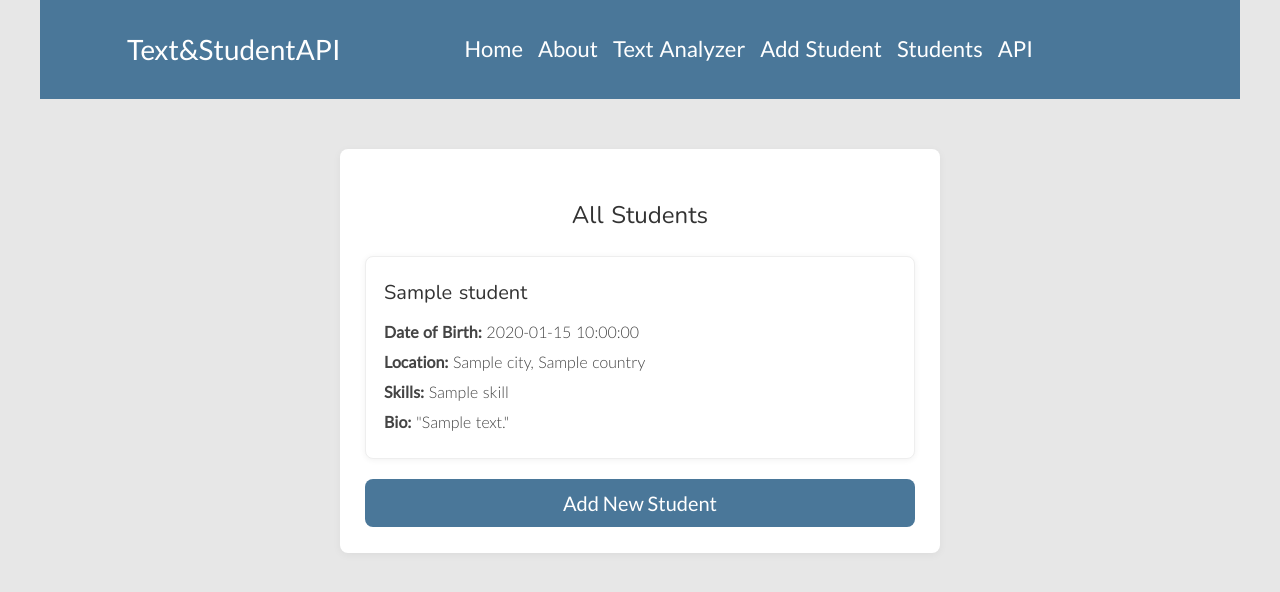
After one commit to Cobos-Bioinfo/Text-And-Student-API, a FastAPI app: template templates/students.html in a window 1280 px wide. The commit adds this page. Shown: the top 592 px of the page. Run offline with FastAPI, Linux system fonts and the light colour scheme; the template is opened without the code that fills it: most values are stand-ins (such as "Sample title", 1, 10 or a date in 2020).

Commit message:
Big changes
Added Student List section and small formatting fixes

```diff
--- a/main.py
+++ b/main.py
@@ -44,7 +44,7 @@ templates = Jinja2Templates(directory="templates")
 def home(request: Request):
     techs = {
         "Front end": ["HTML", "CSS"],
-        "Back end": ["Python", "FastAPI"]
+        "Back end": ["Python", "FastAPI", "Pydantic", "Uvicorn"]
     }
     name = "Text & Student API"
 
@@ -179,6 +179,21 @@ def add_student_form(
 
     # Redirect to home page with success message
     return RedirectResponse(
-        url="/?message=" + f"🎉+Success!+{name}+has+been+added.".replace(" ", "+"),
+        url=f"/students/list?message={name}+has+been+added.".replace(" ", "+"),
         status_code=303  # 303 = Redirect after POST
     )
+
+
+# ----------------------
+# Add Student List
+# ----------------------
+@app.get("/students/list", response_class=HTMLResponse)
+def list_students(request: Request):
+    return templates.TemplateResponse(
+        "students.html",
+        {
+            "request": request,
+            "students": students,
+            "title": "Students"
+        }
+    )
--- a/static/css/main.css
+++ b/static/css/main.css
@@ -296,6 +254,101 @@ textarea:focus {
     outline-offset: 2px;
 }
 
+/* Remove underline from any button-styled link */
+.btn[href],
+.btn[href]:link,
+.btn[href]:visited,
+.btn-primary[href],
+.btn-primary[href]:link,
+.btn-primary[href]:visited {
+    text-decoration: none !important;
+}
+
+
+
+/* ========================================
+   === FORM STYLING ===
+   - Reusable styles for all forms
+   - Labels, inputs, textareas
+   ======================================== */
+.form-group {
+    margin-bottom: 16px;
+}
+
+.form-group label {
+    display: block;
+    font-family: 'Nunito', sans-serif;
+    font-size: 18px;
+    color: var(--text-dark);
+    margin-bottom: 6px;
+}
+
+.form-group input,
+.form-group textarea {
+    width: 100%;
+    padding: 10px 12px;
+    border: 1px solid var(--border-color);
+    border-radius: 6px;
+    font-family: 'Lato', sans-serif;
+    font-size: 18px;
+    color: var(--text-gray);
+    background: white;
+    outline: none;
+    transition: border 0.3s ease, background 0.3s ease;
+}
+
+.form-group input:focus,
+.form-group textarea:focus {
+    border: 1px solid var(--header-bg-color);
+    background: var(--textarea-bg-color);
+}
+
+.form-group small {
+    font-size: 14px;
+    color: #666;
+    margin-top: 4px;
+    display: block;
+}
+
+
+/* ========================================
+   === STUDENT LIST STYLING ===
+   ======================================== */
+
+.students-grid {
+    display: grid;
+    gap: 16px;
+    margin-top: 20px;
+    grid-template-columns: repeat(auto-fit, minmax(300px, 1fr));
+}
+
+.student-card {
+    background: white;
+    padding: 18px;
+    border-radius: 8px;
+    box-shadow: 0 1px 6px rgba(0, 0, 0, 0.06);
+    border: 1px solid #eee;
+}
+
+.student-card h3 {
+    margin: 0 0 10px 0;
+    font-family: 'Nunito', sans-serif;
+    color: var(--text-dark);
+    font-size: 20px;
+}
+
+.student-card p {
+    font-size: 16px;
+    color: #444;
+    margin: 6px 0;
+    line-height: 1.5;
+}
+
+.student-card em {
+    color: #888 !important;
+    font-style: italic;
+}
+
 /* ========================================
    === RESPONSIVENESS ===
    - Mobile-friendly layout
--- a/templates/layout.html
+++ b/templates/layout.html
@@ -30,6 +30,7 @@
           <li class="nav-list"><a class="nav-link active" href="/about">About</a></li>
           <li class="nav-list"><a class="nav-link active" href="/post">Text Analyzer</a></li>
           <li class="nav-list"><a class="nav-link active" href="/students">Add Student</a></li>
+          <li class="nav-link"><a class="nav-link active" href="/students/list">Students</a></li>
           <!-- target="_blank" tells the browser to open in new tab-->
           <li class="nav-list"><a class="nav-link active" href="/api/students" target="_blank" rel="noopener">API</a></li>
         </ul>
--- /dev/null
+++ b/templates/students.html
@@ -0,0 +1,78 @@
+<!-- templates/students_list.html -->
+{% extends "layout.html" %}
+
+{% block title %}Students{% endblock %}
+
+{% block content %}
+<div class="form-container">
+  <h2>All Students</h2>
+
+    {% if students %}
+        <div class="students-grid">
+        {% for student in students %}
+            <div class="student-card">
+            <h3>{{ student.name or "Unnamed Student" }}</h3>
+
+            <p><strong>Date of Birth:</strong>
+                {% if student.dob %}
+                {{ student.dob }}
+                {% else %}
+                <em>No date of birth provided</em>
+                {% endif %}
+            </p>
+
+            <p><strong>Location:</strong>
+                {% if student.city and student.country %}
+                {{ student.city }}, {{ student.country }}
+                {% elif student.city %}
+                {{ student.city }}, <em>Unknown country</em>
+                {% elif student.country %}
+                <em>Unknown city</em>, {{ student.country }}
+                {% else %}
+                <em>No location provided</em>
+                {% endif %}
+            </p>
+
+            <p><strong>Skills:</strong>
+                {% if student.skills %}
+                {{ student.skills|join(", ") }}
+                {% else %}
+                <em>No skills listed</em>
+                {% endif %}
+            </p>
+
+            <p><strong>Bio:</strong>
+                {% if student.bio %}
+                "{{ student.bio }}"
+                {% else %}
+                <em>No bio provided</em>
+                {% endif %}
+            </p>
+            </div>
+        {% endfor %}
+        </div>
+    {% else %}
+        <p><em>No students yet. <a href="/students">Add one!</a></em></p>
+    {% endif %}
+
+
+    <!-- Show success message -->
+    {% if request.query_params.get("message") %}
+    <div class="alert alert-success">
+        {{ request.query_params.get("message") }}
+    </div>
+    {% endif %}
+
+        <!-- New Student Button -->
+  <div style="text-align: center; margin-top: 20px;">
+    <button
+        type="button"
+        class="btn btn-primary"
+        style="text-decoration: none; width: 100%;"
+        onclick="window.location.href='/students'"
+    >
+        Add New Student
+    </button>
+  </div>
+</div>
+{% endblock %}
```
Also changed, not shown: other parts of static/css/main.css (+1 -43 lines), templates/about.html (+14 -2 lines), templates/home.html (+3 -16 lines).
